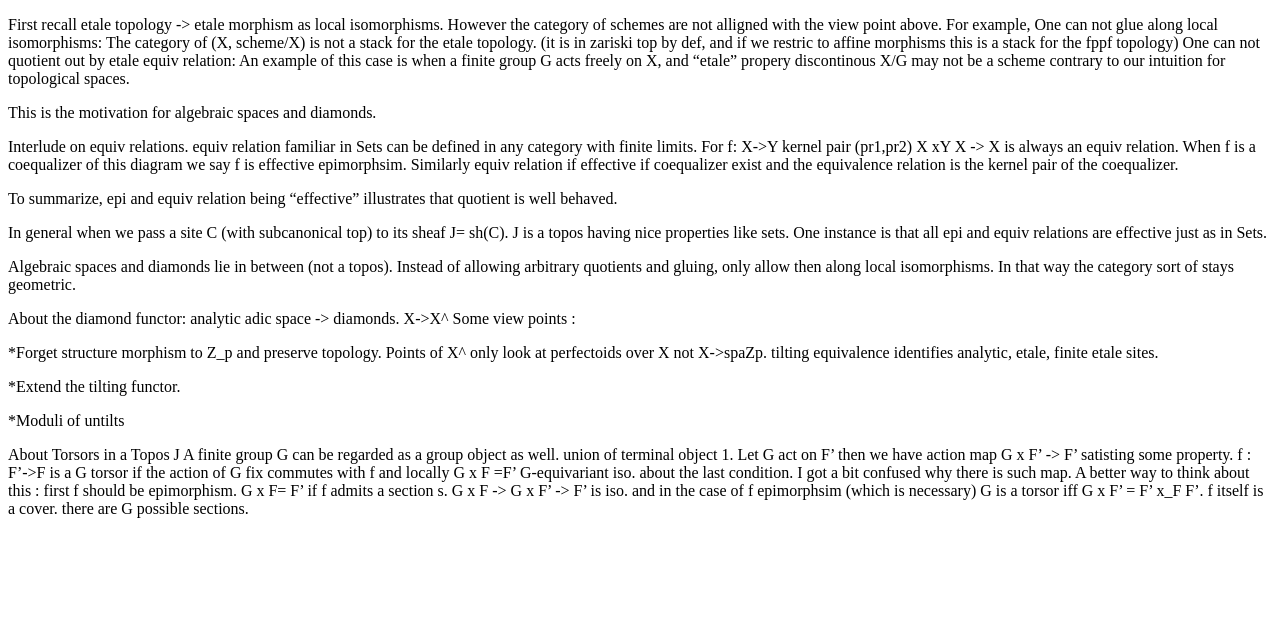
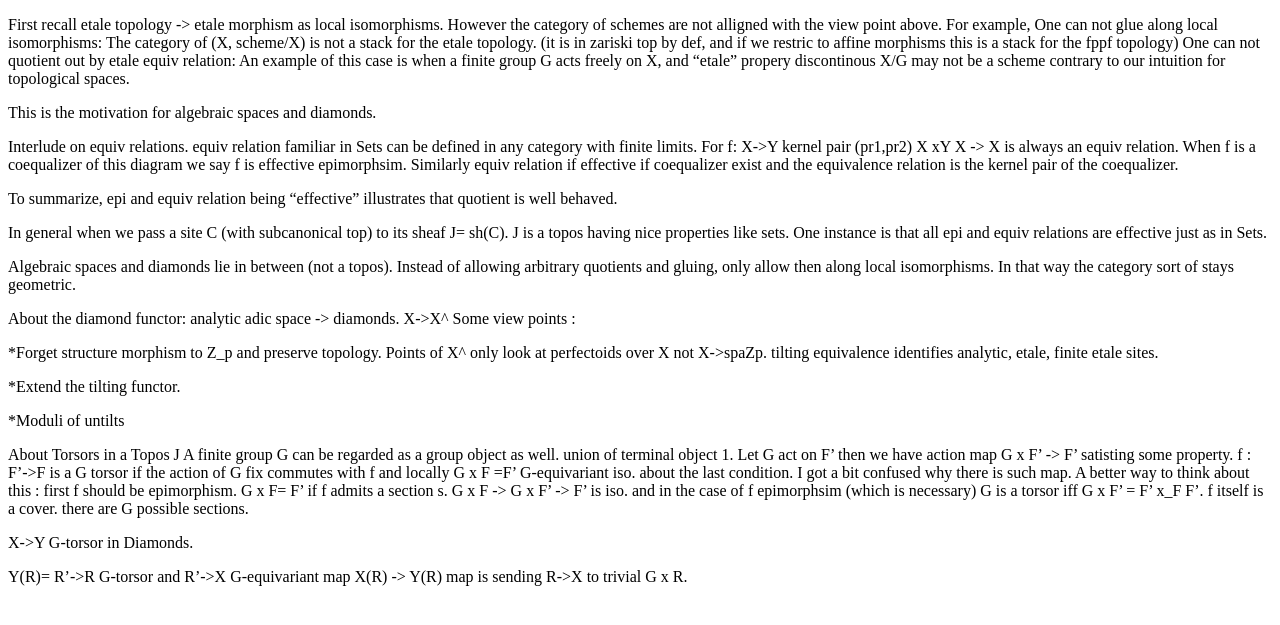
Before and after one commit to alchan00/alchan00.github.io, a Jekyll site: the page built from topics/p-adic-geometry/diamonds/index.md, in a window 1280 px wide. Shown: the top 625 px of the page. Built offline with Jekyll 4.4.1, drawn with Linux system fonts in a browser that asks for light colours; our own code applies the rules of GitHub Pages for plain Markdown files.

Commit message:
Update index.md

```diff
--- a/topics/p-adic-geometry/diamonds/index.md
+++ b/topics/p-adic-geometry/diamonds/index.md
@@ -47,3 +47,10 @@ about the last condition. I got a bit confused why there is such map.
 A better way to think about this : first f should be epimorphism. G x F= F' if f admits a section s.
 G x F -> G x F' -> F' is iso.
 and in the case of f epimorphsim (which is necessary) G is a torsor iff G x F' = F' x_F F'. f itself is a cover. there are G possible sections.
+
+
+X->Y G-torsor in Diamonds.
+
+Y(R)= R'->R G-torsor and R'->X G-equivariant map
+X(R) -> Y(R) map is
+sending R->X to trivial G x R.
```
